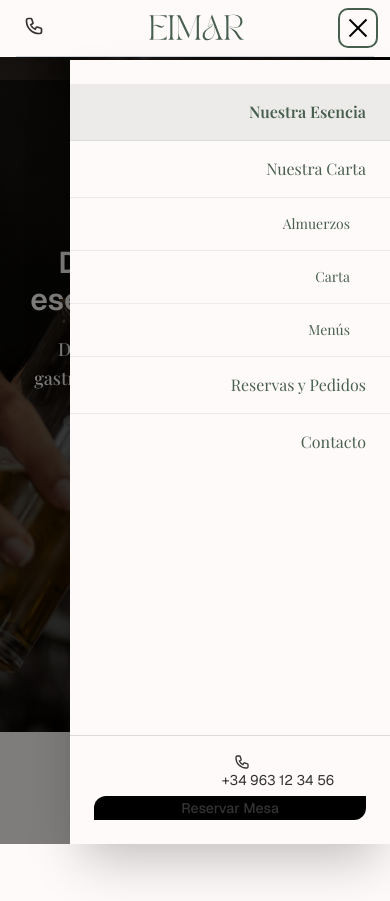
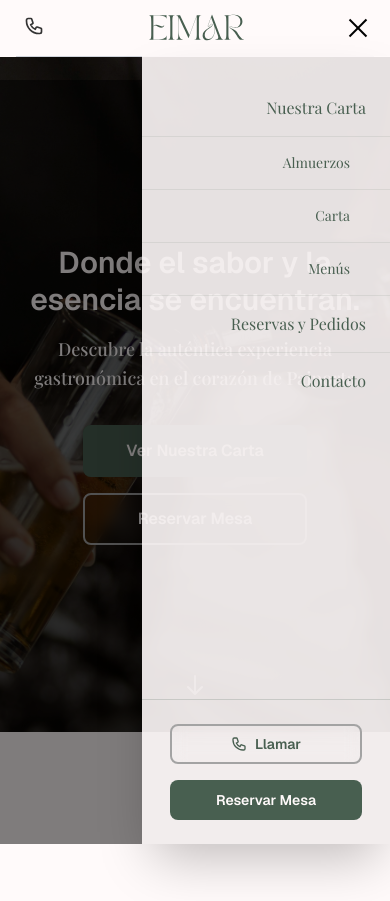
Before and after one commit to yolovi/eimar-frontend, a Next.js app: page / in a window 390 px wide. Both pictures are taken after a click on the button 358 px from the left and 28 px from the top of the page. Built offline with nearby package versions, Linux system fonts and the light colour scheme.

Commit message:
created HeroButton component, refactored buttons with new styles, improved sidebar style

```diff
--- a/src/app/globals.css
+++ b/src/app/globals.css
@@ -217,9 +217,18 @@ div[data-nextjs-dialog-overlay] {
 /* ===== COMPONENTES BASE ===== */
 
 /* Focus states accesibles */
-*:focus {
+*:focus:not(button):not([role="button"]) {
   outline: 2px solid var(--color-accent);
   outline-offset: 2px;
+}
+
+/* Eliminar outline de botones */
+button:focus,
+[role="button"]:focus,
+button:focus-visible,
+[role="button"]:focus-visible {
+  outline: none !important;
+  box-shadow: none !important;
 }
 
 /* Selección de texto */
--- a/src/components/features/Hero/Hero.tsx
+++ b/src/components/features/Hero/Hero.tsx
@@ -21,6 +21,7 @@
 
 import Image from "next/image";
 import { cn } from "@/lib/utils";
+import { HeroButton } from "@/components/ui";
 
 interface HeroProps {
   title?: string;
@@ -46,70 +47,6 @@ const Hero = ({
     lg: "h-[80vh] min-h-[600px]",
     xl: "h-[90vh] min-h-[700px]",
     full: "h-screen",
-  };
-
-  // Componente base para botones del hero
-  const HeroButton = ({
-    children,
-    variant = "secondary",
-    onClick,
-    ...props
-  }: {
-    children: React.ReactNode;
-    variant?: "primary" | "secondary";
-    onClick?: () => void;
-  } & React.ButtonHTMLAttributes<HTMLButtonElement>) => {
-    const baseClasses = cn(
-      "group w-56 px-8 py-3 rounded-lg font-semibold",
-      "transition-all duration-300 backdrop-blur-sm",
-      "border-2",
-      "hover:scale-105 hover:shadow-xl",
-      "focus:outline-none focus:ring-2"
-    );
-
-    if (variant === "primary") {
-      return (
-        <button
-          className={cn(
-            baseClasses,
-            "border-transparent hover:border-[var(--eimar-white-snow)]",
-            "focus:ring-[var(--eimar-green)]"
-          )}
-          style={{
-            backgroundColor: "var(--eimar-green)",
-            color: "var(--eimar-white-snow)"
-          }}
-          onClick={onClick}
-          {...props}
-        >
-          {children}
-        </button>
-      );
-    }
-
-    return (
-      <button
-        className={cn(
-          baseClasses,
-          "border-[var(--eimar-gray-light)]",
-          "hover:bg-[var(--eimar-white-snow)] hover:border-transparent",
-          "focus:ring-[var(--eimar-white-snow)]"
-        )}
-        style={{
-          color: "var(--eimar-white-snow)",
-        }}
-        onMouseEnter={(e) => {
-          e.currentTarget.style.color = "var(--eimar-green)";
-        }}
-        onMouseLeave={(e) => {
-          e.currentTarget.style.color = "var(--eimar-white-snow)";
-        }}
-        onClick={onClick}
-        {...props}
-      >
-        {children}
-      </button>
-    );
   };
 
   return (
--- a/src/components/layout/Navigation/HybridNavigation.tsx
+++ b/src/components/layout/Navigation/HybridNavigation.tsx
@@ -11,7 +11,7 @@ interface HybridNavigationProps {
 
 const allNavigationItems = [
   // Elemento principal (home/about) - solo para mobile
-  { href: "/", label: "Nuestra Esencia" },
+  // { href: "/", label: "Nuestra Esencia" },
   // Carta con subelementos
   { href: "/nuestra-carta", label: "Nuestra Carta" },
   { href: "/nuestra-carta/almuerzos", label: "Almuerzos", isSubItem: true },
--- a/src/components/layout/Navigation/MobileMenuToggle.tsx
+++ b/src/components/layout/Navigation/MobileMenuToggle.tsx
@@ -1,9 +1,9 @@
-'use client';
+"use client";
 
 import React from "react";
 import { useState, useEffect } from "react";
 import HybridNavigation from "./HybridNavigation";
-import { Button } from "@/components/ui";
+import { HeroButton } from "@/components/ui";
 import { cn } from "@/lib/utils";
 import { CONTACT_INFO } from "@/constants/contact";
 
@@ -13,14 +13,14 @@ const MobileMenuToggle = () => {
   // Prevent body scroll when menu is open
   useEffect(() => {
     if (isMobileMenuOpen) {
-      document.body.style.overflow = 'hidden';
+      document.body.style.overflow = "hidden";
     } else {
-      document.body.style.overflow = 'unset';
+      document.body.style.overflow = "unset";
     }
 
     // Cleanup on unmount
     return () => {
-      document.body.style.overflow = 'unset';
+      document.body.style.overflow = "unset";
     };
   }, [isMobileMenuOpen]);
 
@@ -28,7 +28,7 @@ const MobileMenuToggle = () => {
     <>
       {/* Mobile Menu Button - Solo cambia el icono */}
       <button
-        className="md:hidden flex flex-col justify-center items-center w-8 h-8 p-1 rounded-md hover:bg-accent/10 transition-colors"
+        className="md:hidden flex flex-col justify-center items-center w-8 h-8 p-1 rounded-md hover:bg-accent/10 transition-colors focus:outline-none cursor-pointer"
         onClick={() => setIsMobileMenuOpen(!isMobileMenuOpen)}
         aria-label="Toggle mobile menu"
       >
@@ -54,21 +54,23 @@ const MobileMenuToggle = () => {
           {/* Backdrop */}
           <div
             className="fixed inset-0 bg-black/50 z-40 md:hidden"
-            style={{ top: '80px' }} // Empieza debajo del navbar
+            style={{ top: "80px" }} // Empieza debajo del navbar
             onClick={() => setIsMobileMenuOpen(false)}
           />
 
           {/* Slide-in Menu from Right */}
-          <div className={cn(
-            "fixed right-0 bg-base shadow-2xl z-50 md:hidden",
-            "w-80 max-w-[85vw]",
-            "transform transition-transform duration-300 ease-in-out",
-            isMobileMenuOpen ? "translate-x-0" : "translate-x-full"
-          )}
-          style={{
-            top: '60px', // Justo debajo del navbar (altura aproximada)
-            height: 'calc(100vh - 60px)' // Resta la altura del navbar
-          }}>
+          <div
+            className={cn(
+              "fixed right-0 bg-base/90 shadow-2xl z-50 md:hidden",
+              "w-62 max-w-[65vw]",
+              "transform transition-transform duration-300 ease-in-out",
+              isMobileMenuOpen ? "translate-x-0" : "translate-x-full"
+            )}
+            style={{
+              top: "56px", // Justo debajo del navbar (altura aproximada)
+              height: "calc(100vh - 56px)", // Resta la altura del navbar
+            }}
+          >
             {/* Menu Content */}
             <div className="flex flex-col h-full">
               {/* Navigation Items con texto a la derecha */}
@@ -80,20 +82,19 @@ const MobileMenuToggle = () => {
               </div>
 
               {/* Actions at Bottom */}
-              <div className="p-6 border-t border-accent/20 space-y-3">
-                <Button
-                  variant="ghost"
+              <div className="p-6 border-t border-accent/20 space-y-4 flex flex-col items-center">
+                <HeroButton
+                  variant="secondary"
                   size="sm"
-                  fullWidth
-                  className="justify-end"
+                  className="flex items-center justify-center gap-2 !text-[var(--eimar-green)]"
                   onClick={() => {
-                    window.open(CONTACT_INFO.phone.secondary.link, '_self');
+                    window.open(CONTACT_INFO.phone.secondary.link, "_self");
                     setIsMobileMenuOpen(false);
                   }}
                   title={`Llamar: ${CONTACT_INFO.phone.secondary.display}`}
                 >
                   <svg
-                    className="w-4 h-4 ml-3"
+                    className="w-4 h-4"
                     fill="none"
                     stroke="currentColor"
                     viewBox="0 0 24 24"
@@ -106,16 +107,17 @@ const MobileMenuToggle = () => {
                       d="M3 5a2 2 0 012-2h3.28a1 1 0 01.948.684l1.498 4.493a1 1 0 01-.502 1.21l-2.257 1.13a11.042 11.042 0 005.516 5.516l1.13-2.257a1 1 0 011.21-.502l4.493 1.498a1 1 0 01.684.949V19a2 2 0 01-2 2h-1C9.716 21 3 14.284 3 6V5z"
                     />
                   </svg>
-                  {CONTACT_INFO.phone.secondary.display}
-                </Button>
-                <Button
+                  Llamar
+                </HeroButton>
+
+                <HeroButton
                   variant="primary"
                   size="sm"
-                  fullWidth
+                  className="flex items-center justify-center hover:!border-[var(--eimar-green)]"
                   onClick={() => setIsMobileMenuOpen(false)}
                 >
                   Reservar Mesa
-                </Button>
+                </HeroButton>
               </div>
             </div>
           </div>
--- a/src/components/ui/Button/Button.tsx
+++ b/src/components/ui/Button/Button.tsx
@@ -5,8 +5,10 @@ import { ButtonProps, ButtonVariant, ButtonSize } from "./Button.types";
 const buttonVariants: Record<ButtonVariant, string> = {
   primary: "bg-primary hover:bg-accent text-white hover:text-white font-medium",
   secondary: "bg-accent/20 hover:bg-accent text-primary hover:text-white",
-  outline: "bg-transparent border-2 text-primary hover:bg-primary hover:text-white",
-  ghost: "bg-transparent text-primary hover:bg-accent/20 hover:text-accent border-transparent",
+  outline:
+    "bg-transparent border-2 text-primary hover:bg-primary hover:text-white",
+  ghost:
+    "bg-transparent text-primary hover:bg-accent/20 hover:text-accent border-transparent",
   destructive: "bg-red-400 hover:bg-red-700 text-white",
 };
 
@@ -34,7 +36,7 @@ const Button = forwardRef<HTMLButtonElement, ButtonProps>(
     ref
   ) => {
     const baseClasses =
-      "inline-flex items-center justify-center gap-2 rounded-tl-xl rounded-br-xl transition-all duration-200 focus-visible:outline-none focus-visible:ring-2 focus-visible:ring-accent focus-visible:ring-offset-2 disabled:pointer-events-none disabled:opacity-50";
+      "inline-flex items-center justify-center gap-2 rounded-tl-xl rounded-br-xl transition-all duration-200 disabled:pointer-events-none disabled:opacity-50";
 
     return (
       <button
--- /dev/null
+++ b/src/components/ui/HeroButton/HeroButton.tsx
@@ -0,0 +1,135 @@
+import { forwardRef } from "react";
+import { cn } from "@/lib/utils";
+import { HeroButtonProps, HeroButtonSize } from "./HeroButton.types";
+
+const heroButtonSizes: Record<HeroButtonSize, string> = {
+  sm: "w-48 px-6 py-2 text-sm",
+  md: "w-56 px-8 py-3 text-base",
+  lg: "w-64 px-10 py-4 text-lg",
+};
+
+const HeroButton = forwardRef<HTMLButtonElement, HeroButtonProps>(
+  (
+    {
+      children,
+      variant = "secondary",
+      size = "md",
+      className,
+      onMouseEnter,
+      onMouseLeave,
+      ...props
+    },
+    ref
+  ) => {
+    const baseClasses = cn(
+      "group rounded-lg font-semibold cursor-pointer",
+      "transition-all duration-300 backdrop-blur-sm",
+      "border-2",
+      "hover:scale-105 hover:shadow-xl",
+      "focus:outline-none focus-visible:outline-none focus:ring-0 focus-visible:ring-0"
+    );
+
+    const primaryClasses = cn(
+      baseClasses,
+      "border-transparent hover:border-[var(--eimar-white-snow)]"
+    );
+
+    const secondaryClasses = cn(
+      baseClasses,
+      "border-[var(--eimar-gray-light)]",
+      "hover:bg-[var(--eimar-white-snow)] hover:border-transparent"
+    );
+
+    const darkClasses = cn(
+      baseClasses,
+      "border-gray-600",
+      "hover:bg-gray-700 hover:border-transparent"
+    );
+
+    const handleMouseEnter = (e: React.MouseEvent<HTMLButtonElement>) => {
+      if (variant === "secondary") {
+        e.currentTarget.style.color = "var(--eimar-green)";
+      } else if (variant === "dark") {
+        e.currentTarget.style.color = "white";
+      }
+      onMouseEnter?.(e);
+    };
+
+    const handleMouseLeave = (e: React.MouseEvent<HTMLButtonElement>) => {
+      if (variant === "secondary") {
+        e.currentTarget.style.color = "var(--eimar-white-snow)";
+      } else if (variant === "dark") {
+        e.currentTarget.style.color = "rgb(75, 85, 99)"; // gray-600
+      }
+      onMouseLeave?.(e);
+    };
+
+    if (variant === "primary") {
+      return (
+        <button
+          ref={ref}
+          className={cn(
+            primaryClasses,
+            heroButtonSizes[size],
+            className
+          )}
+          style={{
+            backgroundColor: "var(--eimar-green)",
+            color: "var(--eimar-white-snow)"
+          }}
+          onMouseEnter={handleMouseEnter}
+          onMouseLeave={handleMouseLeave}
+          {...props}
+        >
+          {children}
+        </button>
+      );
+    }
+
+    if (variant === "dark") {
+      return (
+        <button
+          ref={ref}
+          className={cn(
+            darkClasses,
+            heroButtonSizes[size],
+            className
+          )}
+          style={{
+            color: "rgb(75, 85, 99)", // gray-600
+          }}
+          onMouseEnter={handleMouseEnter}
+          onMouseLeave={handleMouseLeave}
+          {...props}
+        >
+          {children}
+        </button>
+      );
+    }
+
+    // Secondary variant (default)
+    return (
+      <button
+        ref={ref}
+        className={cn(
+          secondaryClasses,
+          heroButtonSizes[size],
+          className
+        )}
+        style={{
+          color: "var(--eimar-white-snow)",
+        }}
+        onMouseEnter={handleMouseEnter}
+        onMouseLeave={handleMouseLeave}
+        {...props}
+      >
+        {children}
+      </button>
+    );
+  }
+);
+
+HeroButton.displayName = "HeroButton";
+
+export { HeroButton };
+export type { HeroButtonProps };
--- /dev/null
+++ b/src/components/ui/HeroButton/index.ts
@@ -0,0 +1,2 @@
+export { HeroButton } from "./HeroButton";
+export type { HeroButtonProps, HeroButtonVariant, HeroButtonSize } from "./HeroButton.types";
--- a/src/components/ui/index.ts
+++ b/src/components/ui/index.ts
@@ -1,9 +1,11 @@
 /**
  * UI components library barrel export
- * Allows: import { Button, Input, Modal } from '@/components/ui'
+ * Allows: import { Button, HeroButton, Input, Modal } from '@/components/ui'
  */
 export { Button } from "./Button";
 export type { ButtonProps, ButtonVariant, ButtonSize } from "./Button";
+export { HeroButton } from "./HeroButton";
+export type { HeroButtonProps, HeroButtonVariant, HeroButtonSize } from "./HeroButton";
 // TODO: Add more UI components here
 // export { Input } from './Input';
 // export { Modal } from './Modal';
```
Also changed, not shown: src/components/ui/HeroButton/HeroButton.types.ts (added, +12 -0 lines).
